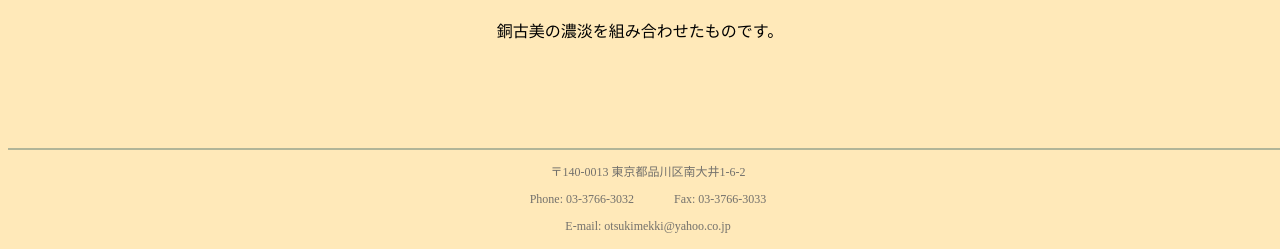
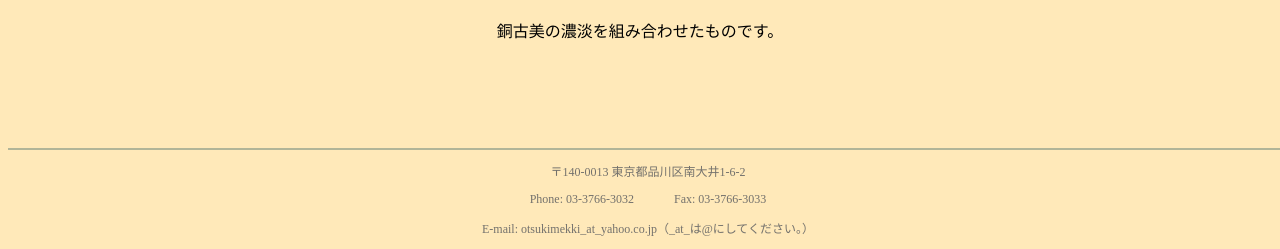
Before and after one commit to otsukimekki/otsukimekki.github.io, a plain HTML site: page old.html in a window 1280 px wide. Shown: the part 2018-2267 px from the top of the page. Drawn offline with Linux system fonts and the light colour scheme.

Commit message:
Update old.html

```diff
--- a/old.html
+++ b/old.html
@@ -57,6 +57,6 @@
 
         </div>
 
-        <p>E-mail: otsukimekki@yahoo.co.jp</p>
+        <p>E-mail: otsukimekki_at_yahoo.co.jp（_at_は@にしてください。）</p>
 
     </footer>
```
